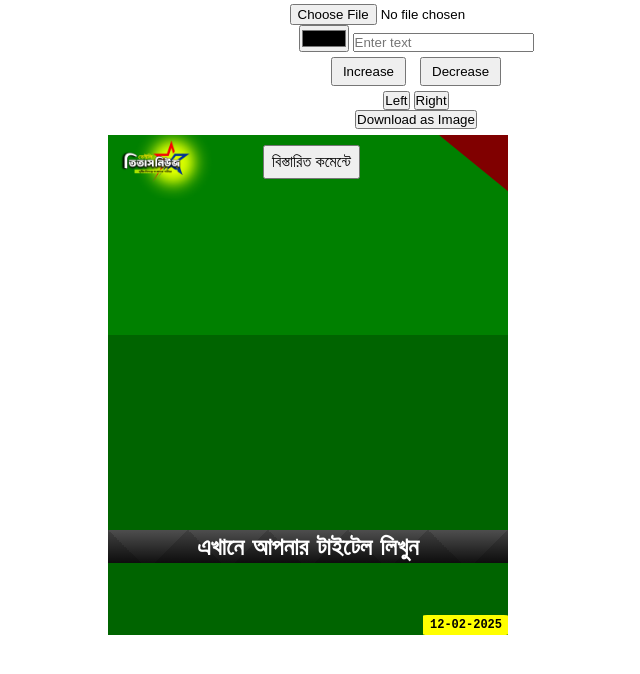
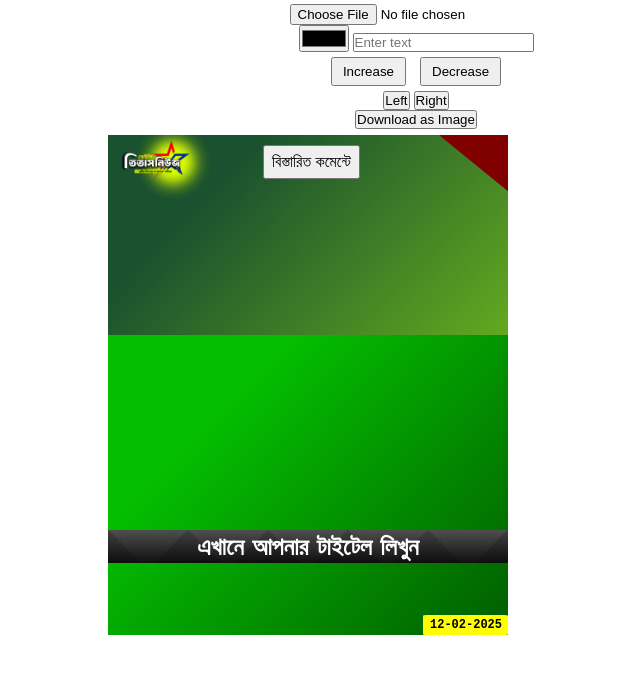
Before and after one commit to PixelPerfectProject/UpdatedImageEditor, a plain HTML site: page index.html in a window 1280 px wide. Shown: the whole page, without its empty margins (224-864 px from the left). Drawn offline with nearby package versions, Linux system fonts and the light colour scheme.

Commit message:
bakcground color

```diff
--- a/style.css
+++ b/style.css
@@ -26,8 +26,9 @@
 }
 .grayWhiteBackground{
     overflow: hidden;
-    background-color: green;
-    background-image: linear-gradient(314deg, green 0green 74%);
+    background-color: #63a91f;
+    background-image: linear-gradient(314deg, #63a91f 0%, #1a512e 74%);
+
 
 
     background-size: cover;
@@ -81,7 +82,8 @@
     position: relative;
     height: 300px;
     width: 100%;
-    background-color:darkgreen;
+    background-color: #015d00;
+    background-image: linear-gradient(314deg, #015d00 0%, #04bf00 74%);
 
 
 
```
